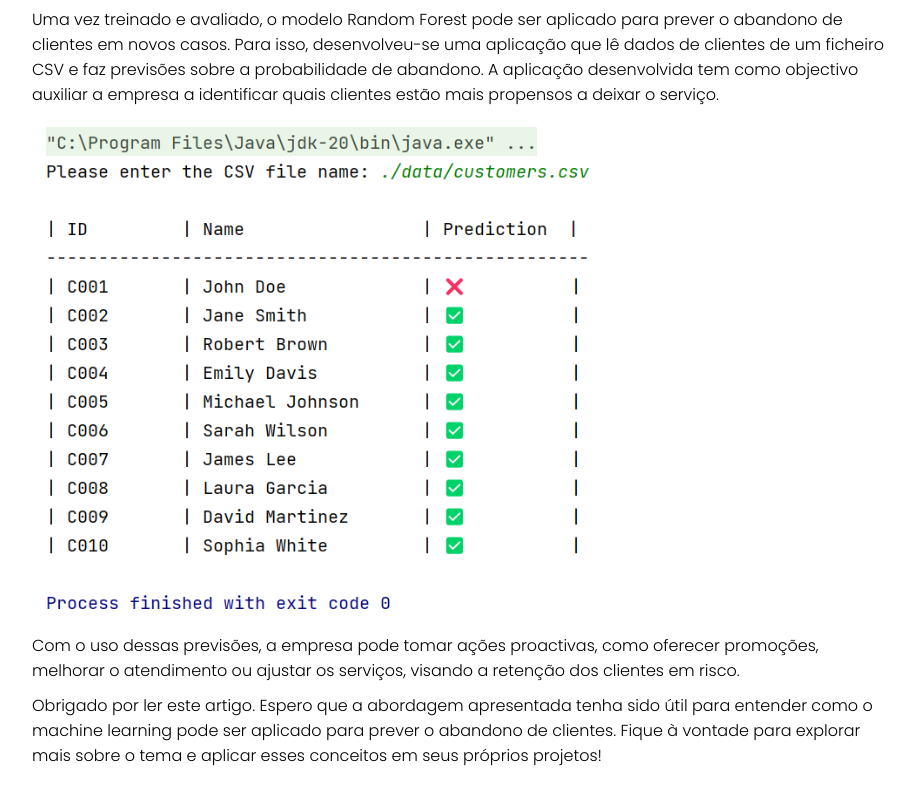
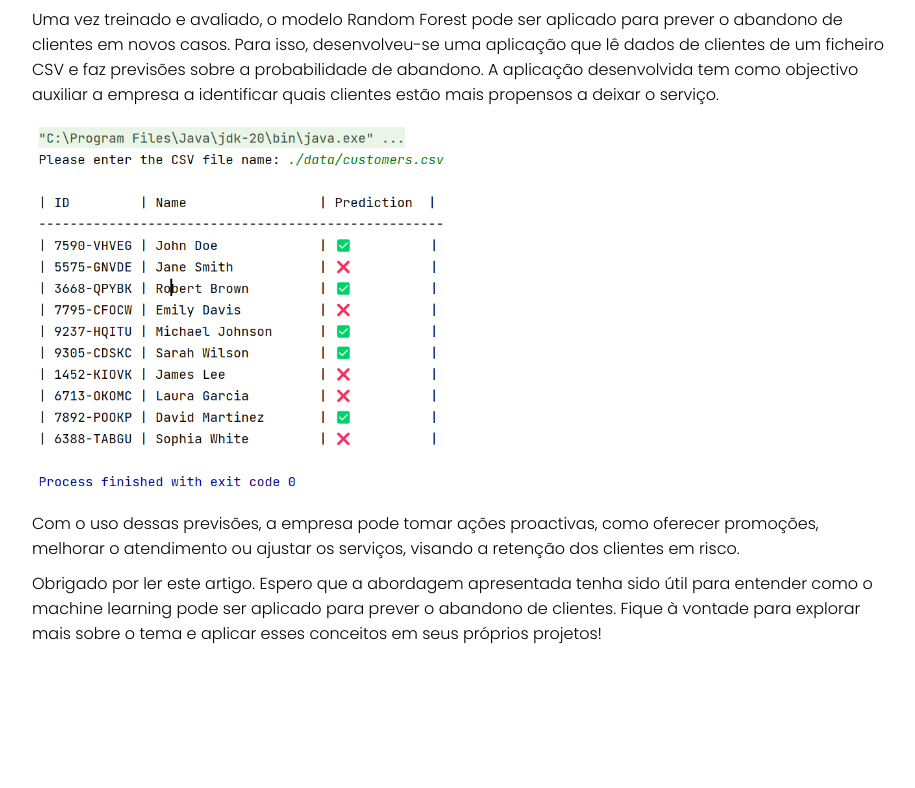
Before and after one commit to nielsero/customer-churn-machine-learning, a plain HTML site: page index.html in a window 1280 px wide. Shown: the part 4696-5484 px from the top of the page, without its empty margins (178-1093 px from the left). After the commit the page ends 5362 px from the top, so only its background shows below. Drawn offline with Linux system fonts and the light colour scheme.

Commit message:
Resize app image

```diff
--- a/index.html
+++ b/index.html
@@ -350,7 +350,7 @@ randomForestClassifier.buildClassifier(trainDataset);
         <div class="mt-20">
           <img
             class="content-img"
-            src="images/app.png"
+            src="images/app-3.png"
             alt="Aplicação do Modelo"
           />
         </div>
```
Also changed, not shown: images/app-3.png (added).
